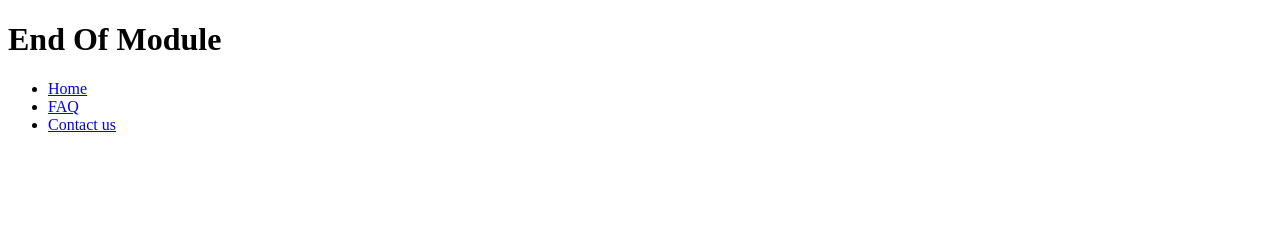
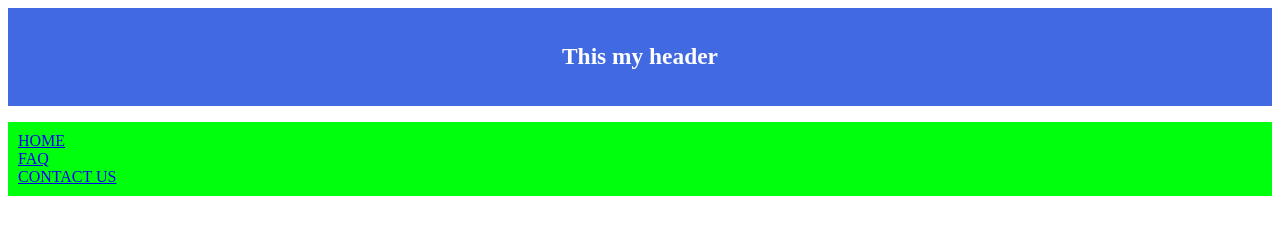
Before and after one commit to Chadleyderose/Html-css-eom-project, a plain HTML site: page index.html in a window 1280 px wide. Drawn offline with Linux system fonts and the light colour scheme.

Commit message:
new style added

```diff
--- a/CSS/style.css
+++ b/CSS/style.css
@@ -1,3 +1,14 @@
-{
+#header{
+    background-color: royalblue;
+    padding: 12px;
+    text-align: center;
+    color: white;
+    font-size: 20px ;
 
 }
+#nav ul{
+    background-color: rgb(0, 255, 13);
+    padding: 10px;
+    list-style: none;
+    display: ruby-base-container;
+}
--- a/index.html
+++ b/index.html
@@ -1,20 +1,20 @@
 <!DOCTYPE html>
-<html>
+<html lang="en">
     <head>
         <title>
             EOM Project
         </title>
-        <link href="css/style.css" rel="stylesheet">
+        <link rel="stylesheet" href="CSS/style.css">
     </head>
     <body>
         <div id="header">
-            <h1>End Of Module</h1>
+            <h3>This my header</h3>
         </div>
         <div id="nav">
             <ul>
-                <li><a href="index.html">Home</a></li>
+                <li><a href="index.html">HOME</a></li>
                 <li><a href="faq.html">FAQ</a></li>
-                <li><a href="contact-us.html">Contact us</a></li>
+                <li><a href="contact-us">CONTACT US</a></li>
             </ul>
         </div>
 
```
